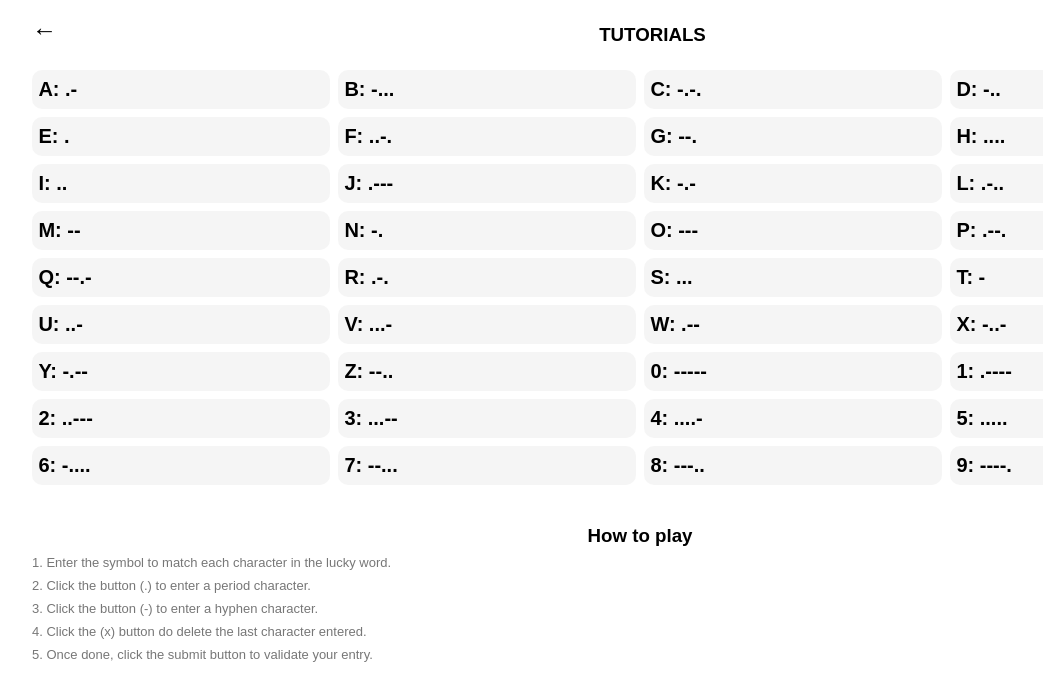
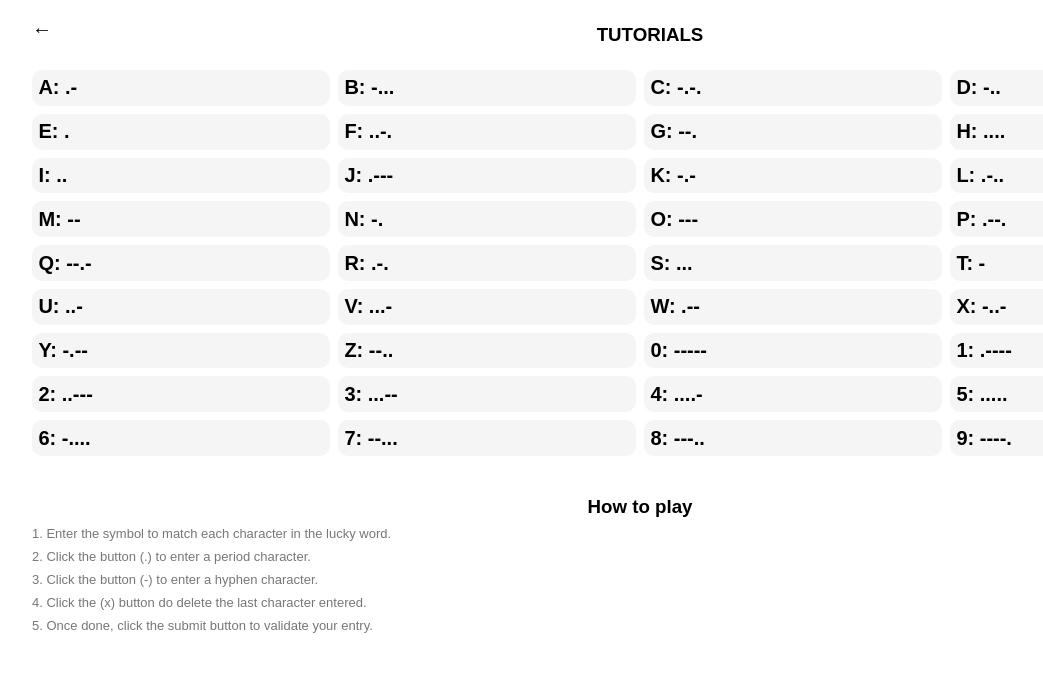
Before and after one commit to ced007/cypher, a plain HTML site: page index.html in a window 1280 px wide. Both pictures are taken after a click on the button "Tutorial". Shown: the whole page, without its empty margins (0-1043 px from the left). Drawn offline with Linux system fonts and the light colour scheme.

Commit message:
Update index.html

```diff
--- a/index.html
+++ b/index.html
@@ -12,8 +12,8 @@
     h1{font-size: 45px; font-weight:bold;}
     small{font-size:10px; color:#777;}
     main{ padding: 1rem 2rem; display: grid; grid-template-columns: repeat(4, 1fr); gap:0.5rem;}
-    .chars{ background: #eeeeee99; border-radius: 10px; padding: 0.5rem 0.4rem; font-weight:bold; font-size:20px;}
-    .back{font-size:25px;}
+    .chars{ background: #eeeeee99; border-radius: 10px; padding: 0.4rem 0.4rem; font-weight:bold; font-size:20px;}
+    .back{font-size:20px;}
     article{ padding:0 2rem;}
     article p{font-size:13px; color:#777; margin:0.5rem 0;}
     .btn{border:none; padding:0.5rem 1rem; background:#333;border-radius:20px; color:#fff; font-size:13px;}
```
